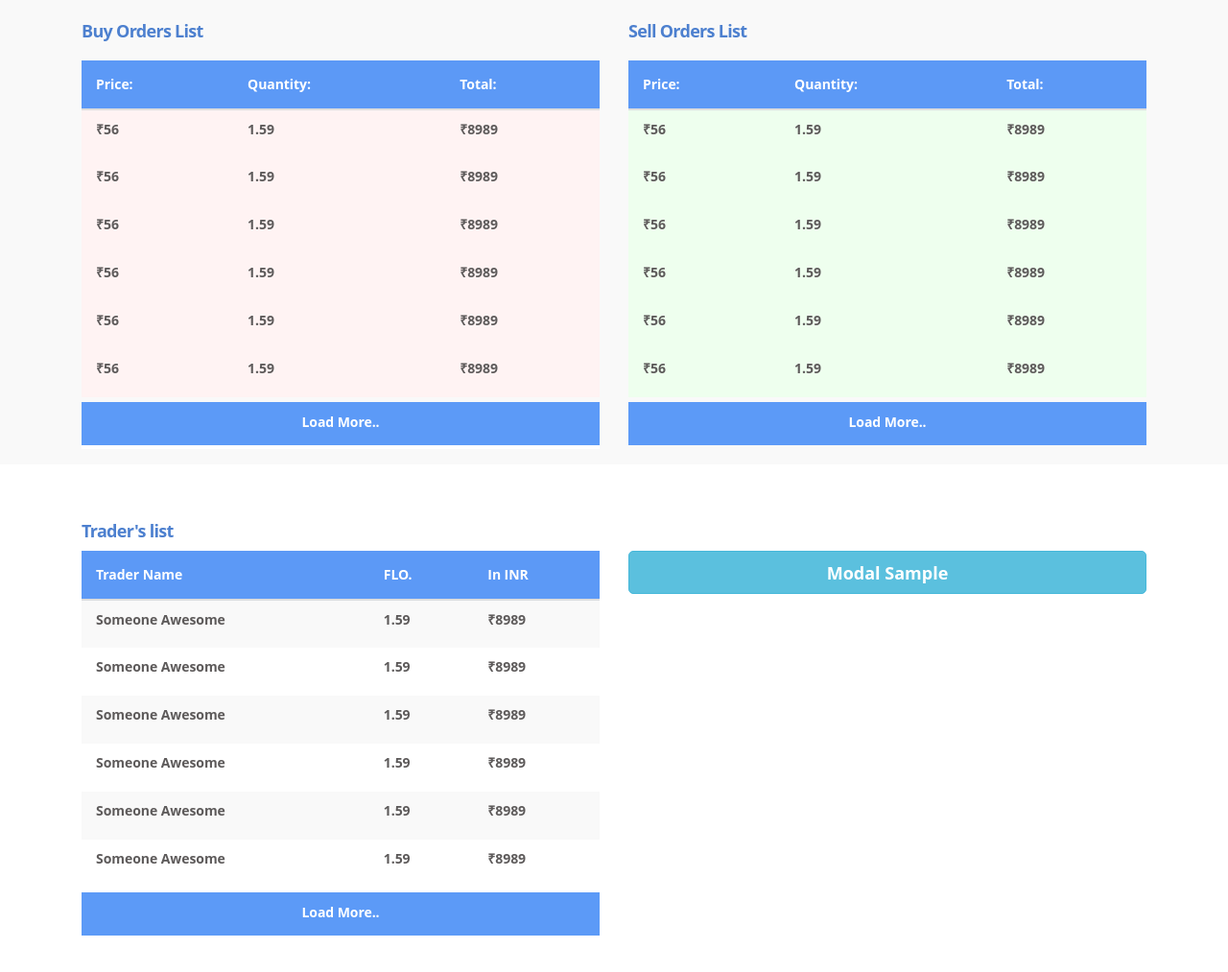
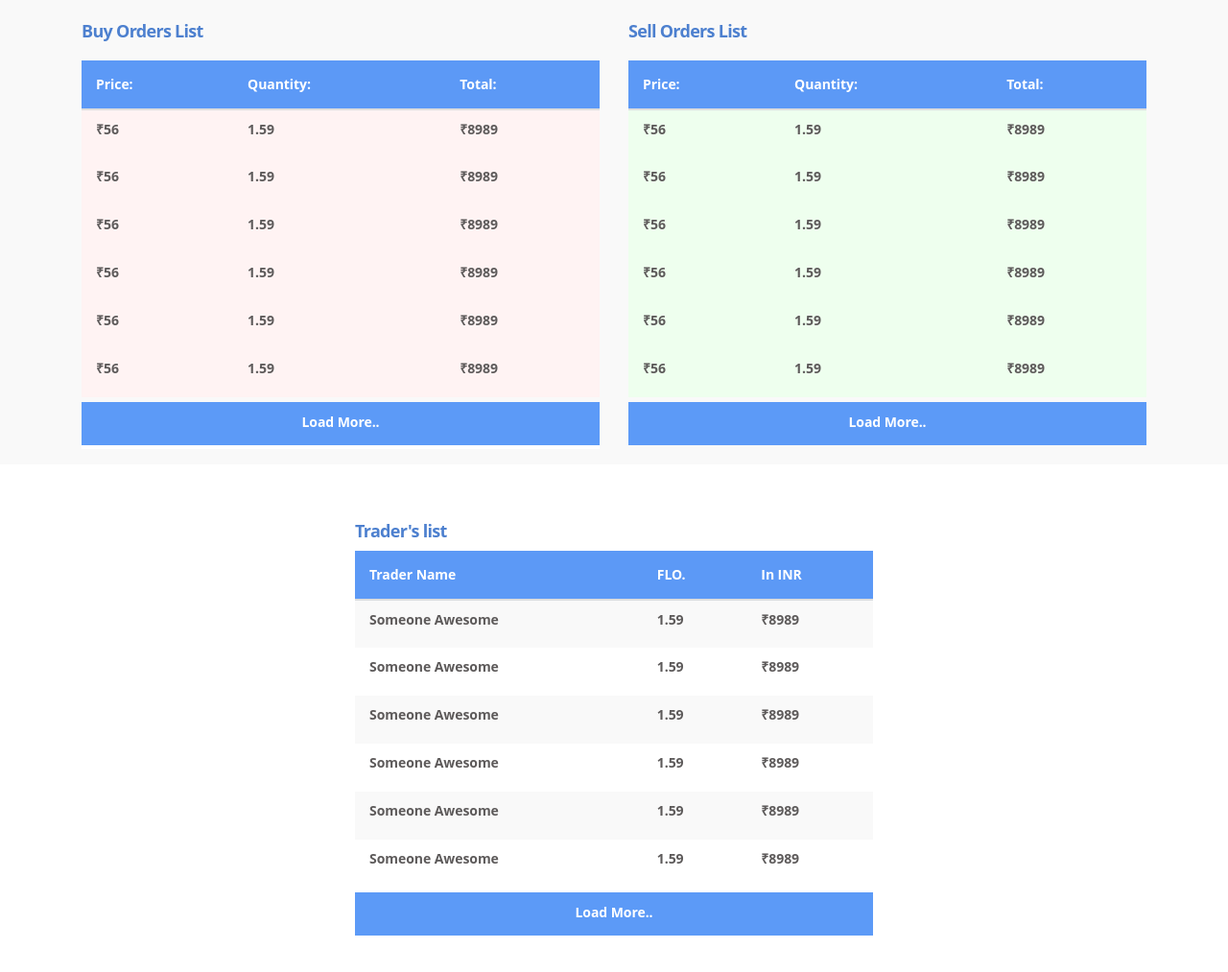
Before and after one commit to Sarabpreet/RanchiMall, a website: page frontend/index.html in a window 1280 px wide. Shown: the part 643-1656 px from the top of the page at 96% size. Drawn offline with Linux system fonts and the light colour scheme.

Commit message:
changes++

```diff
--- a/frontend/index.html
+++ b/frontend/index.html
@@ -341,7 +341,7 @@
 
   <div class="container">
 
-    <div class="col-lg-6">
+    <div class="col-lg-6 col-lg-offset-3">
       <h4>Trader's list</h4>
       <table class="table table-striped " cellpadding="10">
 
@@ -437,38 +437,6 @@
 
     </div>
 
-    <div class="col-lg-6">
-
-      <!-- Trigger the modal with a button -->
-<button type="button" class="btn btn-info btn-lg mt--4" data-toggle="modal" data-target="#myModal">Modal Sample</button>
-
-<!-- Modal -->
-<div id="myModal" class="modal animated fadeInDown" role="dialog">
-  <div class="modal-dialog">
-
-    <!-- Modal content-->
-    <div class="modal-content">
-      <div class="modal-header text-center">
-        <button type="button" class="close" data-dismiss="modal">&times;</button>
-        <h4 class="modal-title">Login to continue...</h4>
-      </div>
-   <p class="">
-
-     <div  class="btn btn--facebook-2">Continue with Facebook</div>
-   </p>
-
- <!-- uncomment if needed a close botton as well
-         <div class="modal-footer">
-        <button type="button" class="btn background--primary-1" data-dismiss="modal">Close</button>
-      </div> -->
-    </div>
-
-  </div>
-</div>
-
-
-
-    </div>
   </div>
 </div>
 
@@ -481,3 +449,31 @@
 
   </body>
 </html>
+
+
+
+
+<!-- MODAL SAMPLE WITH ID -->
+
+<!-- <button type="button" class="btn btn-info btn-lg mt--4" data-toggle="modal" data-target="#myModal">Modal Sample</button>
+
+
+<div id="myModal" class="modal animated fadeInDown" role="dialog">
+  <div class="modal-dialog">
+
+
+    <div class="modal-content">
+      <div class="modal-header text-center">
+        <button type="button" class="close" data-dismiss="modal">&times;</button>
+        <h4 class="modal-title">Login to continue...</h4>
+      </div>
+   <p class="">
+
+     <div  class="btn btn--facebook-2">Continue with Facebook</div>
+   </p>
+
+    </div>
+  </div>
+</div>
+ -->
+<!-- MODAL ENDS -->
```
